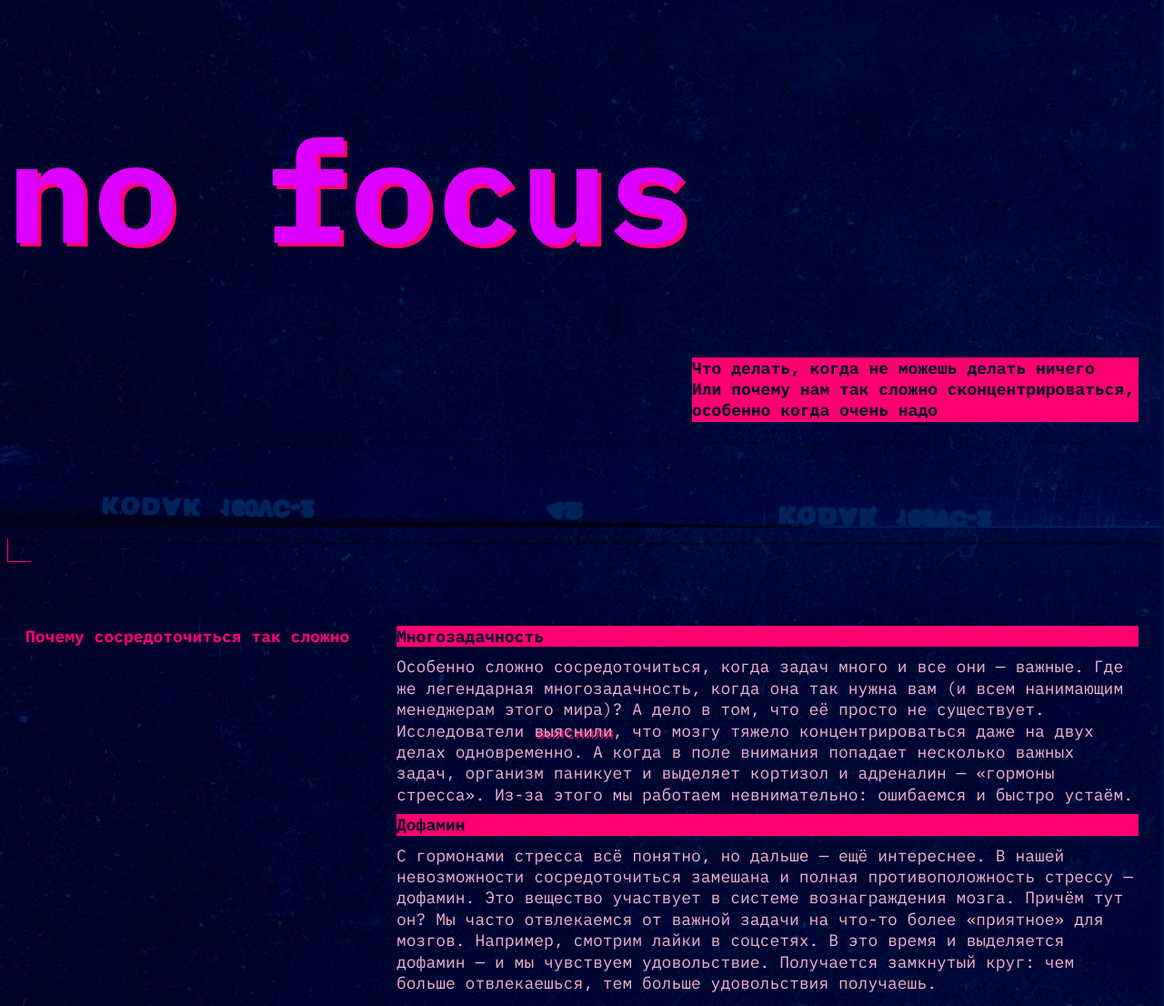
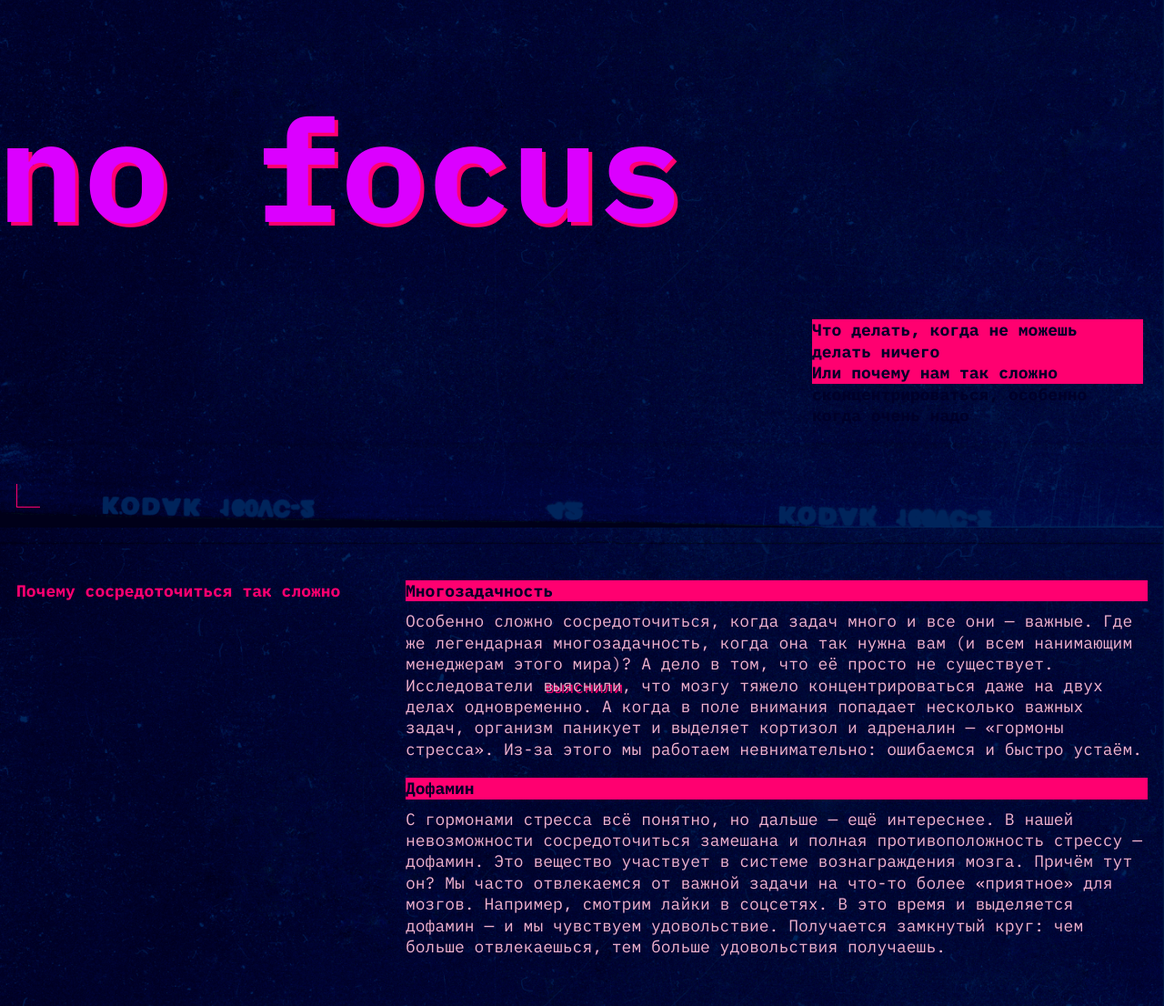
Before and after one commit to Darya-borz/slozhno-sosredotochitsya, a plain HTML site: page index.html in a window 1280 px wide. Shown: the part 220-1326 px from the top of the page at 91% size. Drawn offline with Linux system fonts and the light colour scheme.

Commit message:
переделаны стили

```diff
--- a/index.html
+++ b/index.html
@@ -15,7 +15,7 @@
 
 </head>
 <body class="page">
-    <header class="header decorated-zone section">
+    <header class="header decorated-zone ">
         <span class="decor"> Rec</span>
         <nav class="header__theme-menu">
             <ul class="header__theme-menu-list">
@@ -43,17 +43,17 @@
         </div>
         <div class="rectangle_cover_section">
             <div class="rectangle cover_rectangle">
-                <h2 class="rectangle_text_bold">
+                <h2 class="rectangle_text_bold_cover">
                     Что делать, когда не можешь делать ничего
                 </h2>
-                <h2 class="rectangle_text_bold">
+                <h2 class="rectangle_text_bold_cover">
                     Или почему нам так сложно сконцентрироваться, особенно когда очень надо
                 </h2>
             </div>
         </div>
     </header>
     <script src="./scripts/script.js"></script>
-    <main class="section">
+    <main class="main">
         <section class="first_section section">
             <h2 class="card-title-text">Почему сосредоточиться так сложно</h2>
             <div class="group_section">
@@ -170,7 +170,7 @@
             </div>
         </section>
     </main>
-    <footer class="footer section">
+    <footer class="footer">
         <h2 class="footer-title">focus</h2>
     </footer>
 </body>
--- a/styles/dark.css
+++ b/styles/dark.css
@@ -11,7 +11,7 @@
     --text-shadow-color: #FF0070;
     --text-button-color: #FF0070;
     --text-color: #FF0070;
-    --button-gap: 10px;
+    --button-gap: 15px;
     --padding: 10px;
 }
 
--- a/styles/globals.css
+++ b/styles/globals.css
@@ -10,6 +10,11 @@ body {
     min-inline-size: 375px;
     max-inline-size: 1024px;
     margin: 0 auto;
+}
+
+html{
+    margin:0;
+    padding:0;
 }
 
 h1,
--- a/styles/light.css
+++ b/styles/light.css
@@ -11,7 +11,7 @@ root {
     --text-shadow-color: #FF0070;
     --text-button-color: #FF8DCB;
     --text-color: #353430;
-    --button-gap: 10px;
+    --button-gap: 15px;
     --padding: 10px;
 }
 
--- a/styles/style.css
+++ b/styles/style.css
@@ -9,17 +9,15 @@
     min-width: 375px;
 }
 
-.section {
-    margin-bottom: 40px;
-    padding: 10px;
-}
+
 
 .header {
     height: 100vh;
     display: grid;
     grid-template-columns: 1fr;
-    grid-template-rows: 1fr min-content 1fr;
+    grid-template-rows: repeat(3, 1fr);
     position: relative;
+    padding:10px;
 }
 
     .header::before {
@@ -39,18 +37,18 @@
         height: 25px;
         border-bottom: 1px solid var(--text-color);
         border-left: 1px solid var(--text-color);
-        inset-block-end: var(--padding);
+        inset-block-end: 40px;
     }
 
-main {
-    padding: 10px;
-    padding-top: 0;
+.main {
+    padding: 0 10px;
 }
 
-footer {
-    padding: 10px;
-    padding-top: 0;
+.section{
+    margin-top: 8px;
+    margin-bottom: 50px;
 }
+
 
 .decor {
     color: var(--decor-color);
@@ -87,7 +85,10 @@ footer {
     list-style-type: none;
     display: grid;
     row-gap: var(--button-gap);
+    margin-bottom:25px;
 }
+
+
 
 .header__theme-menu-button {
     color: var(--text-button-color);
@@ -128,6 +129,8 @@ footer {
     font-style: normal;
     font-weight: 700;
     line-height: 82.5%; /* 95.7px */
+    margin-top: 0;
+    margin-bottom: 0;
 }
 
 .rectangle_cover_section {
@@ -144,11 +147,11 @@ footer {
 .cover_rectangle {
     max-width: 491px;
     max-height: 117px;
-    margin: 15px 0 0 0;
+    margin: 20px 0 0 0;
 }
 
 .rectangle_text {
-    margin-top: 20px;
+
     color: var(--text-rectangle-color);
     font-family: "IBM Plex Mono", sans-serif;
     font-size: 18px;
@@ -157,6 +160,16 @@ footer {
     line-height: 23.4px;
 }
 
+.rectangle_text_bold_cover {
+    margin: 0;
+    color: var(--text-rectangle-color);
+    font-family: "IBM Plex Mono", sans-serif;
+    font-size: 18px;
+    font-style: normal;
+    font-weight: 700;
+    line-height: 23.4px; /* 130% */
+
+}
 .rectangle_text_bold {
     margin: 0;
     color: var(--text-rectangle-color);
@@ -165,6 +178,7 @@ footer {
     font-style: normal;
     font-weight: 700;
     line-height: 23.4px; /* 130% */
+    margin-top: 20px;
 }
 
 .card-title-text {
@@ -211,7 +225,7 @@ footer {
 .image {
     margin-top: var(--padding);
     display: grid;
-    gap: 20px;
+    gap: 10px;
 }
 
 .tips-img {
@@ -226,6 +240,7 @@ footer {
     height: 100vh;
     position: relative;
     display: flex;
+    padding: 0 10px;
 }
 
     .footer::before {
@@ -286,9 +301,7 @@ footer {
 
 
 @media (width >= 768px) {
-    .cover_title {
-        margin-left: -20px;
-    }
+
 
     :root {
         --padding: 20px;
@@ -336,24 +349,65 @@ footer {
         grid-column-end: 4;
     }
 
+
+
+
+}
+
+
+
+@media (width >= 768px) {
+    .title-section{
+        display: flex;
+        justify-content: flex-start;
+        align-self: center;
+    }
+    .cover_title {
+        margin-left: -30px;
+        margin-bottom: 45px;
+    }
+    .cover_rectangle {
+        margin: 10px -5px 0 0;
+        max-width: 364px;
+    }
+    header:before{
+        inset-block-start: var(--padding);
+    }
+    .decor{
+        top: 10px;
+    }
+    .header:after {
+        inset-block-end: 70px;
+        inset-inline-start: var(--padding);
+    }
+    .header__theme-menu{
+        align-self: flex-end;
+        margin-bottom: 55px;
+    }
     .first_section {
         display: grid;
         grid-template-columns: 1fr 2fr;
+        gap: 20px;
     }
-
+    .rectangle_text_bold{
+        margin:0;
+    }
+    .main-text{
+        margin-bottom: 20px;
+    }
+    .section{
+        margin-top: 10px;
+        margin-bottom: 60px;
+    }
+    .card-title-second-section {
+        margin-bottom: 20px;
+        width: 30%;
+    }
     .third_section {
         display: grid;
         grid-template-columns: 1fr 2fr;
-    }
-}
-
-@media (768px <= width < 1024px) {
-    .card-title-second-section {
-        width: 30%;
-    }
-
-    .cover_rectangle {
-        max-width: 364px;
+        gap: 20px;
+        margin-top: 80px;
     }
 }
 
@@ -371,6 +425,7 @@ footer {
     }
 
     .header__theme-menu-list {
+        align-self: flex-start;
         grid-template-columns: 1fr 1fr 1fr;
         gap: 10px;
         margin: 0;
--- a/styles/variables.css
+++ b/styles/variables.css
@@ -10,7 +10,7 @@
     --text-shadow-color: #FF0070;
     --text-button-color: #FF0070;
     --text-color: #FF0070;
-    --button-gap: 10px;
+    --button-gap: 15px;
     --padding: 10px;
     --decor-color: #FF0070;
 }
```
